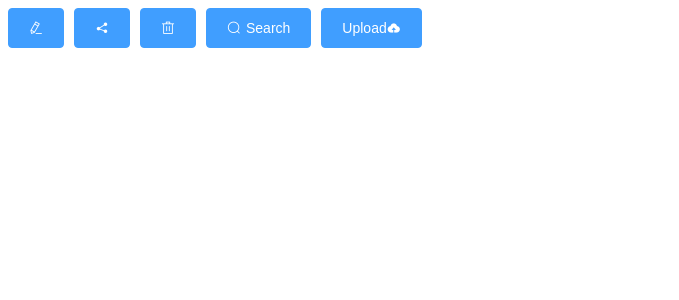
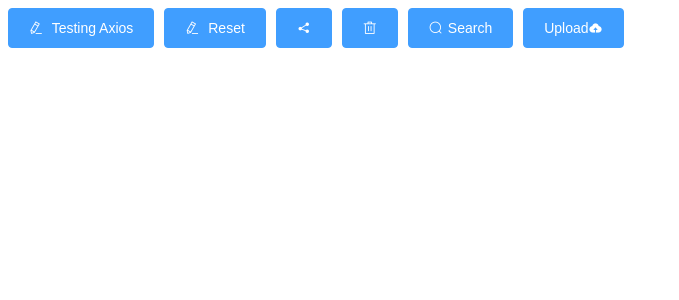
Before and after one commit to xinzhou0714/re2-ui, a Vue app: page /#/ in a window 1280 px wide. Shown: the top 300 px of the page, without its empty margins (0-679 px from the left). Built offline with nearby package versions, Linux system fonts and the light colour scheme.

Commit message:
feat(plugin): testing axios: npm install axios@0.21.0 --save

```diff
--- a/package.json
+++ b/package.json
@@ -10,6 +10,7 @@
     "lint": "vue-cli-service lint"
   },
   "dependencies": {
+    "axios": "^0.21.0",
     "core-js": "^3.6.5",
     "element-ui": "^2.15.6",
     "vue": "^2.6.11",
--- a/src/views/Welcome.vue
+++ b/src/views/Welcome.vue
@@ -1,16 +1,35 @@
 <template>
-<div class='welcome'>
-  <el-button type="primary" icon="el-icon-edit"></el-button>
-  <el-button type="primary" icon="el-icon-share"></el-button>
-  <el-button type="primary" icon="el-icon-delete"></el-button>
-  <el-button type="primary" icon="el-icon-search">Search</el-button>
-  <el-button type="primary">Upload<i class="el-icon-upload el-icon-right"></i></el-button>
-</div>
+  <div class='welcome'>
+    <el-button @click='testAxios'  type='primary' icon='el-icon-edit'> Testing Axios</el-button>
+    <el-button @click='resetInfo'  type='primary' icon='el-icon-edit'> Reset</el-button>
+    <el-button type='primary' icon='el-icon-share'></el-button>
+    <el-button type='primary' icon='el-icon-delete'></el-button>
+    <el-button type='primary' icon='el-icon-search'>Search</el-button>
+    <el-button type='primary'>Upload<i class='el-icon-upload el-icon-right'></i></el-button>
+    <br>
+    {{ info }}
+  </div>
 </template>
 
 <script>
+import axios from 'axios'
+
 export default {
-  name: 'Welcome'
+  name: 'Welcome',
+  data() {
+    return {
+      info: null
+    }
+  },
+  methods: {
+    testAxios() {
+      axios.get('https://api.coindesk.com/v1/bpi/currentprice.json')
+        .then(response => (this.info = response))
+    },
+    resetInfo() {
+      this.info = null
+    }
+  }
 }
 </script>
 
```
Also changed, not shown: 1 other file (tests, documents, lock files or other folders).
